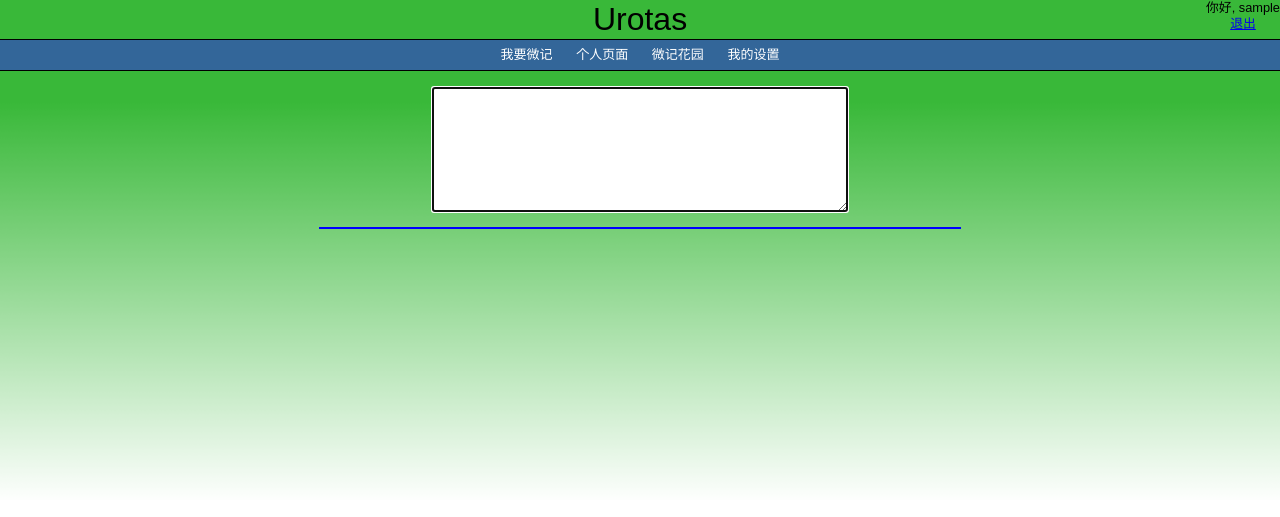
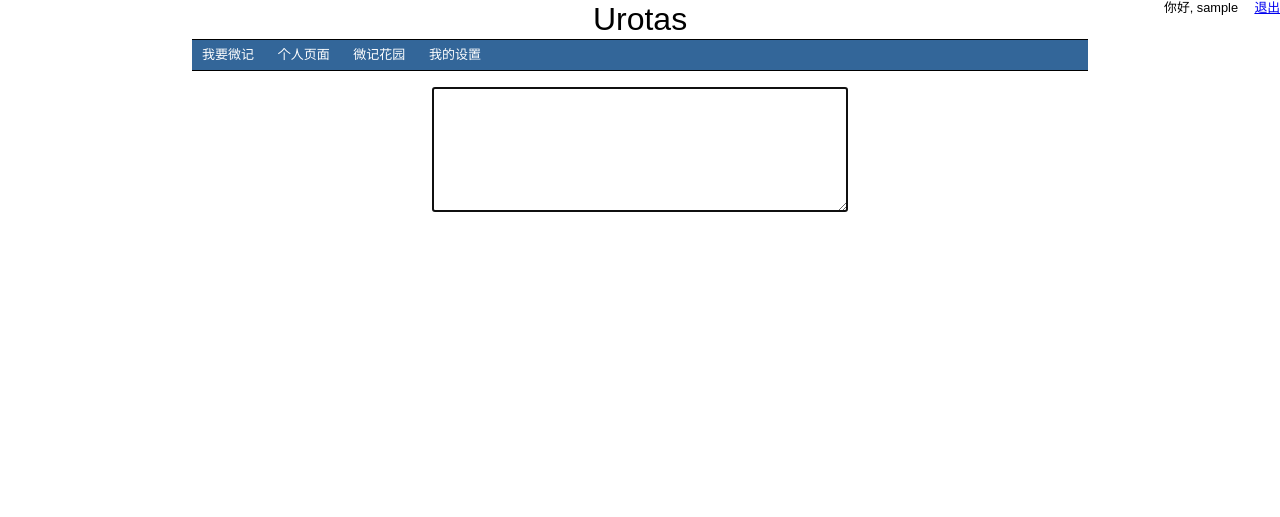
Before and after one commit to suzaku/urotas, a Django app: page /note/ in a window 1280 px wide. Shown: the top 517 px of the page. Run offline with Django 3.2, Linux system fonts and the light colour scheme; the visitor is signed in with stand-in values (Sample User, id 1); data that the repository does not hold is empty; parts of the project's set-up code (start-up, migrations or seed data) failed here and were passed over.

Commit message:
?????, ????,????, ??????

```diff
--- a/urotas/templates/base.html
+++ b/urotas/templates/base.html
@@ -8,7 +8,7 @@
     <style type="text/css">
     body {
         font-size: 0.8em;
-        background: url('/static/images/urotas_bg.png') repeat-x;
+        /*background: url('/static/images/urotas_bg.png') repeat-x;*/
         min-height: 500px;
         color: #000;
     }
@@ -17,17 +17,23 @@
     }
     #user_prompt {
         position: absolute;
+        top: 0;
         right: 0;
-        top: 0;
+    }
+    #user_prompt p{
+        display: inline;
+        padding: 1em;
     }
     div#navbar {
         height: 30px;
-        width: 100%;
+        width: 70%;
+        margin: 0 auto;
         border-top: solid #000 1px;
         border-bottom: solid #000 1px;
         background-color: #369;
     }
     div#navbar ul {
+        float: left;
         margin: 0;
         padding: 0;
         font-size: small;
@@ -59,7 +65,6 @@
     .note_column {
         width: 50%;
         margin: 0 auto;
-        border: blue solid 1px;
     }
     .messages {
         clear: both;
--- a/urotas/templates/note/index.html
+++ b/urotas/templates/note/index.html
@@ -16,7 +16,7 @@
     {% for note in notes %}
         <li class="note" id="{{ note.id }}" timestamp="{{ note.modified }}">
             <blockquote class="content">{{ note.content }}</blockquote>
-            <div class="extra_info hidden">
+            <div class="extra_info">
                 <span class="time">{{ note.modified|date:"n月j日 G:s" }}</span>
                 <div class="action">
                     <a class="edit" href="/note/modify">修改</a>
@@ -29,7 +29,7 @@
 </div>
 <li class="note hidden" id="note_template">
     <p class="content"></p>
-    <div class="extra_info hidden">
+    <div class="extra_info">
         <span class="time"></span>
         <div class="action">
             <a class="edit" href="/note/modify">修改</a>
@@ -113,6 +113,7 @@ $(document).ready(function(){
         return false;
     });
 
+    /*
     $(".note").live('mouseover mouseout',
         function(event) {
             if (event.type == 'mouseover') {
@@ -123,6 +124,7 @@ $(document).ready(function(){
             }
         }
     );
+    */
 });
 </script>
 {% endblock %}
```
